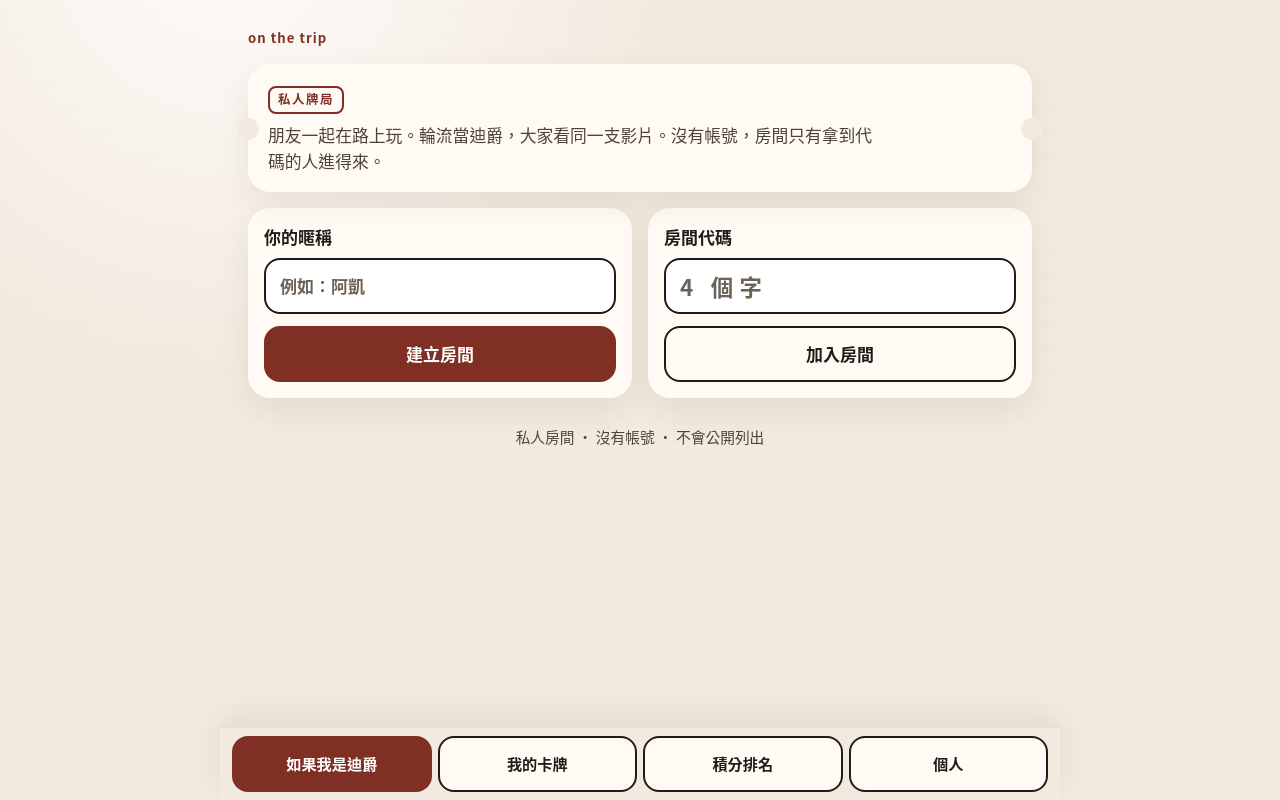
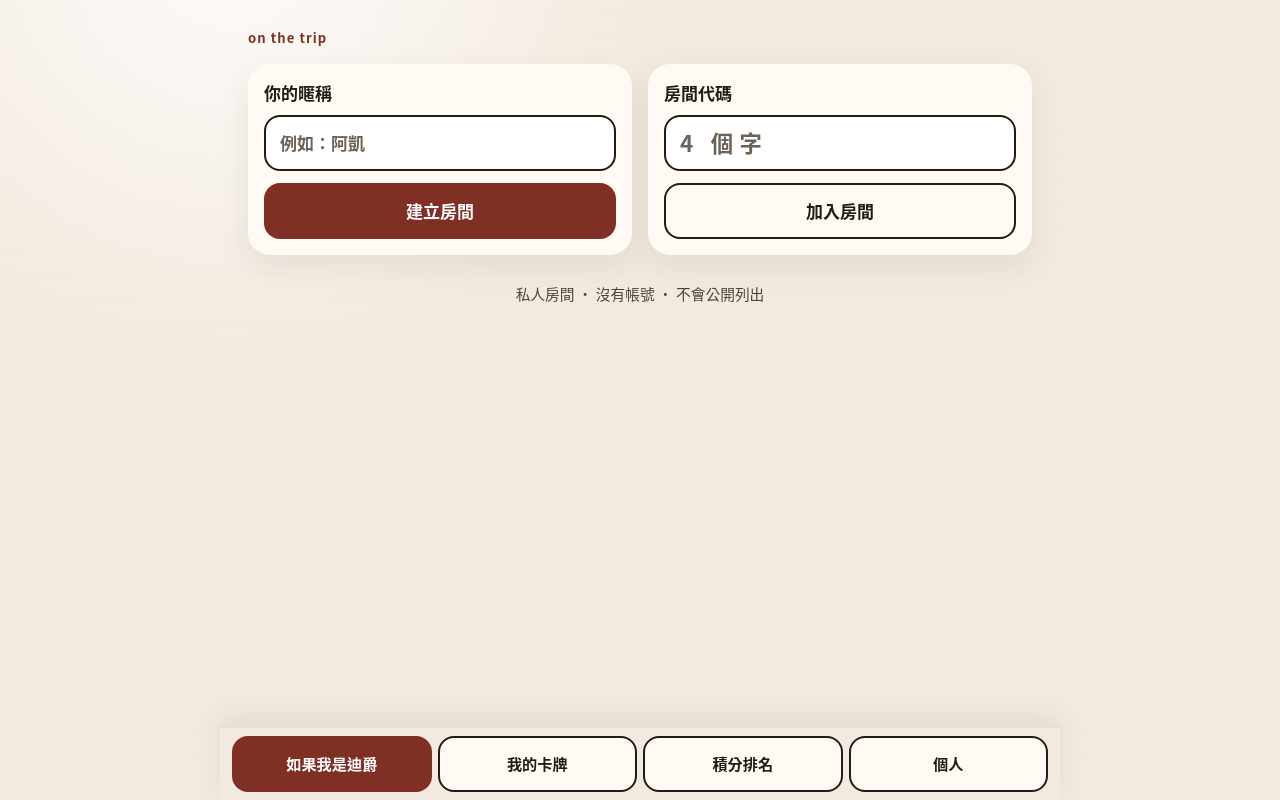
Before and after one commit to LotusPie/-, a React (Vite) app in the folder client/: page / in a window 1280 px wide. Built offline with nearby package versions, Linux system fonts and the light colour scheme; a web font is replaced by a local one.

Commit message:
Leave the entry screen with only the nickname and room code.
A shared link still fills the code. Roles stay on the in-room board.

```diff
--- a/client/src/App.jsx
+++ b/client/src/App.jsx
@@ -66,7 +66,6 @@ export default function App() {
   const [nickname, setNickname] = useState(() => loadSession()?.nickname || "");
   const [linkCode] = useState(() => roomCodeFromLocation());
   const [code, setCode] = useState(linkCode);
-  const invited = !room && linkCode && code === linkCode ? linkCode : "";
   const [toast, setToast] = useState("");
   const [page, setPage] = useState(() => readLocalPage(devEnabledNow()));
 
@@ -160,7 +159,6 @@ export default function App() {
             onJoin={join}
             error={error}
             pending={pending}
-            invited={invited}
           />
         )}
         {room ? <RoleBoard room={room} youId={youId} act={act} /> : null}
--- a/client/src/play.jsx
+++ b/client/src/play.jsx
@@ -49,24 +49,9 @@ export function Home({
   onJoin,
   error,
   pending,
-  invited,
 }) {
   return (
     <div className="home stack">
-      <section className="ticket">
-        <div className="ticket-top">
-          <span className="stamp">私人牌局</span>
-        </div>
-        <p className="lede">
-          朋友一起在路上玩。輪流當迪爵，大家看同一支影片。沒有帳號，房間只有拿到代碼的人進得來。
-        </p>
-      </section>
-
-      {invited && (
-        <p className="invite">
-          朋友把房間 <strong>{invited}</strong> 留給你了。取個暱稱就能進來。
-        </p>
-      )}
       {error && (
         <p className="banner" role="alert">
           {error}
--- a/client/src/styles.css
+++ b/client/src/styles.css
@@ -148,7 +148,6 @@ h1 {
   flex: 1;
 }
 
-.ticket,
 .panel,
 .play-card {
   background: var(--card);
@@ -156,61 +155,13 @@ h1 {
   box-shadow: var(--shadow);
 }
 
-.ticket {
-  position: relative;
-  padding: 22px 20px 18px;
-}
-
-.ticket::before,
-.ticket::after {
-  content: "";
-  position: absolute;
-  width: 22px;
-  height: 22px;
-  border-radius: 50%;
-  background: var(--paper);
-  top: 54px;
-}
-
-.ticket::before {
-  left: -11px;
-}
-
-.ticket::after {
-  right: -11px;
-}
-
-.ticket-top {
-  display: flex;
-  justify-content: space-between;
-  align-items: center;
-  margin-bottom: 8px;
-}
-
-.lede,
 .hint,
-.invite,
 .turn-line {
   overflow-wrap: anywhere;
 }
 
-.lede,
-.hint,
-.invite {
+.hint {
   color: var(--ink-soft);
-}
-
-.lede {
-  font-size: 1.05rem;
-}
-
-.invite {
-  font-weight: 700;
-}
-
-.invite strong {
-  letter-spacing: 0.12em;
-  color: var(--ink);
 }
 
 .panel {
@@ -994,7 +945,6 @@ footer p {
 
 .dj-play,
 .panel,
-.ticket,
 .song-hero {
   min-width: 0;
   max-width: 100%;
@@ -1090,14 +1040,8 @@ footer p {
     align-items: start;
   }
 
-  .home > .ticket,
-  .home > .invite,
   .home > .banner {
     grid-column: 1 / -1;
-  }
-
-  .lede {
-    max-width: 38rem;
   }
 
   .wheel-wrap,
```
